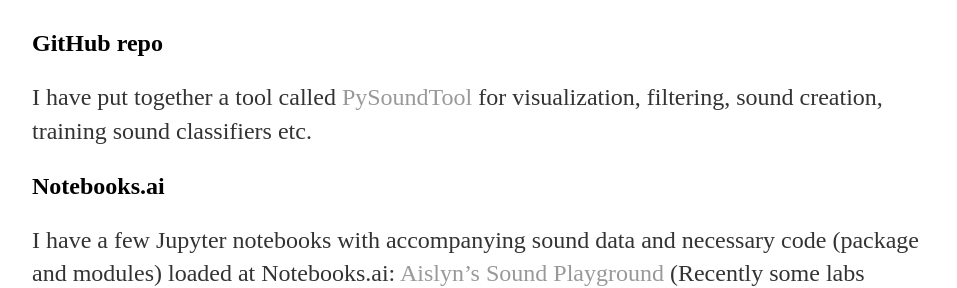
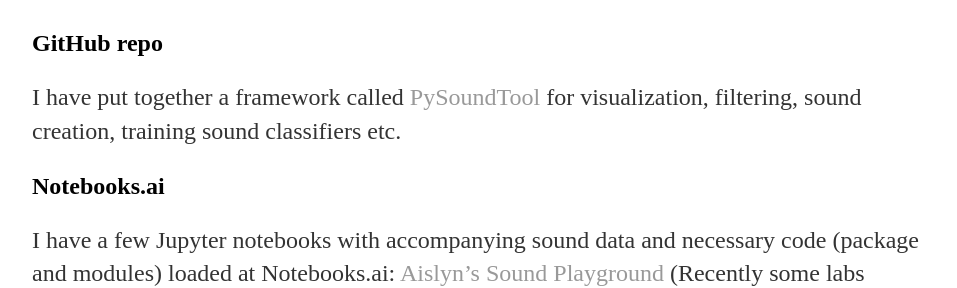
Before and after one commit to a-n-rose/a-n-rose.github.io, a Jekyll site: the page built from _posts/2019-10-04-Talk-Resources-PyCon-PyData-Berlin-2019.md, in a window 1280 px wide. Shown: the part 674-962 px from the top of the page, without its empty margins (160-1117 px from the left). Built offline with Jekyll 4.4.1, drawn with Linux system fonts in a browser that asks for light colours.

Commit message:
updated link to video of talk

```diff
--- a/_posts/2019-10-04-Talk-Resources-PyCon-PyData-Berlin-2019.md
+++ b/_posts/2019-10-04-Talk-Resources-PyCon-PyData-Berlin-2019.md
@@ -4,7 +4,7 @@
 date: 2019-10-10
 ---
 
-# Aislyn's resources for <a href="https://de.pycon.org/program/pydata-jzw9he-take-control-of-your-hearing-accessible-methods-to-build-a-smart-noise-filter-peggy-sylopp-aislyn-rose/">the talk</a>:
+# Aislyn's resources for <a href="https://www.youtube.com/watch?v=BJ0f2x49Imc&feature=youtu.be">the talk</a>:
 
 ## **Take control of your hearing: Accessible methods to build a smart noise filter**
 
@@ -16,7 +16,7 @@
 
 ## GitHub repo
 
-I have put together a tool called <a href="https://github.com/a-n-rose/Python-Sound-Tool">PySoundTool</a> for visualization, filtering, sound creation, training sound classifiers etc.
+I have put together a framework called <a href="https://github.com/a-n-rose/Python-Sound-Tool">PySoundTool</a> for visualization, filtering, sound creation, training sound classifiers etc.
 
 ## Notebooks.ai
 
```
